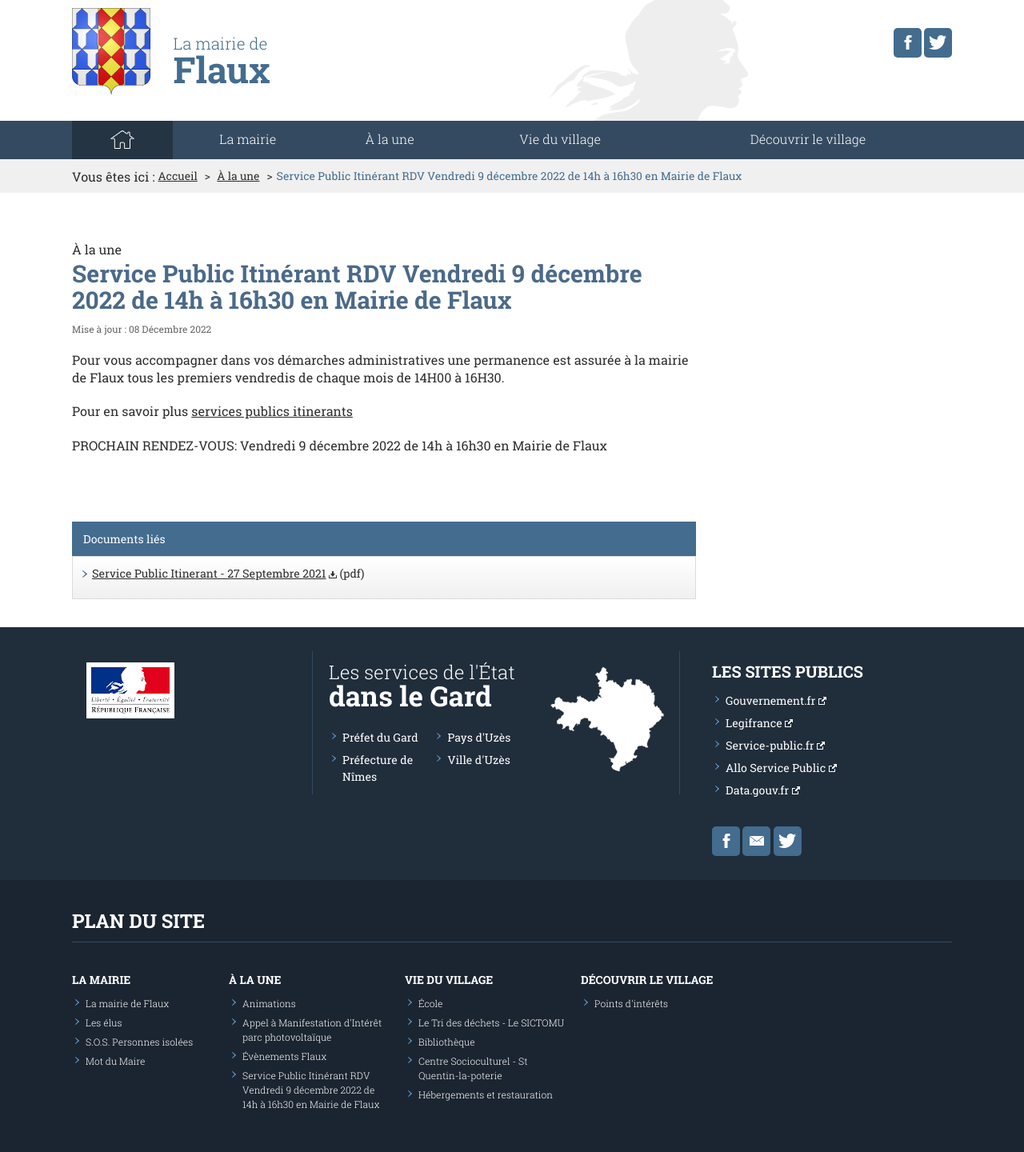
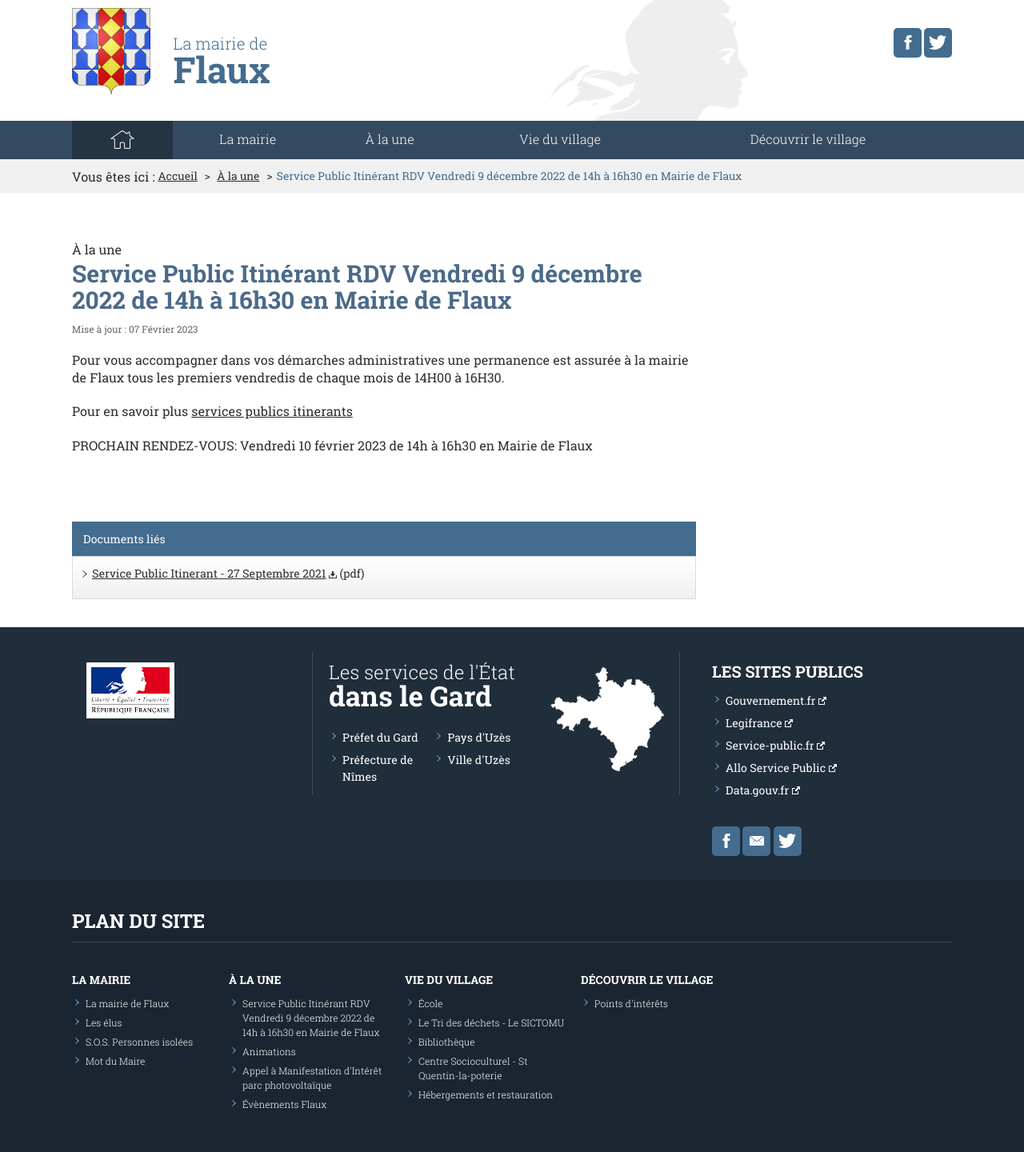
Before and after one commit to Flaux-Village/flaux-village.github.io, a Jekyll site: the page built from _actualites/servicepublicitinerant.md, in a window 1280 px wide. Shown: the whole page at 80% size. Built offline with Jekyll 4.4.1, drawn with Linux system fonts in a browser that asks for light colours.

Commit message:
Update servicepublicitinerant.md

```diff
--- a/_actualites/servicepublicitinerant.md
+++ b/_actualites/servicepublicitinerant.md
@@ -6,8 +6,8 @@ keywords: mairie, commune, flaux, gard, actualités
 titre_page: Service Public Itinérant RDV Vendredi 9 décembre 2022 de 14h à 16h30 en Mairie de Flaux
 section: À la une
 addresse_section: /actualites.html
-date_texte: 08 Décembre 2022
-date: 2022-12-08
+date_texte: 07 Février 2023
+date: 2023-02-07
 illustration:
 description_illustration:
 introduction:
@@ -23,4 +23,4 @@ de 14H00 à 16H30.<br>
 
 Pour en savoir plus [services publics itinerants](https://www.ccpaysduzes.fr/actualites/item/services-publics-itinerants.html)<br>
 
-PROCHAIN RENDEZ-VOUS:  Vendredi 9 décembre 2022 de 14h à 16h30 en Mairie de Flaux
+PROCHAIN RENDEZ-VOUS:  Vendredi 10 février 2023 de 14h à 16h30 en Mairie de Flaux
```
